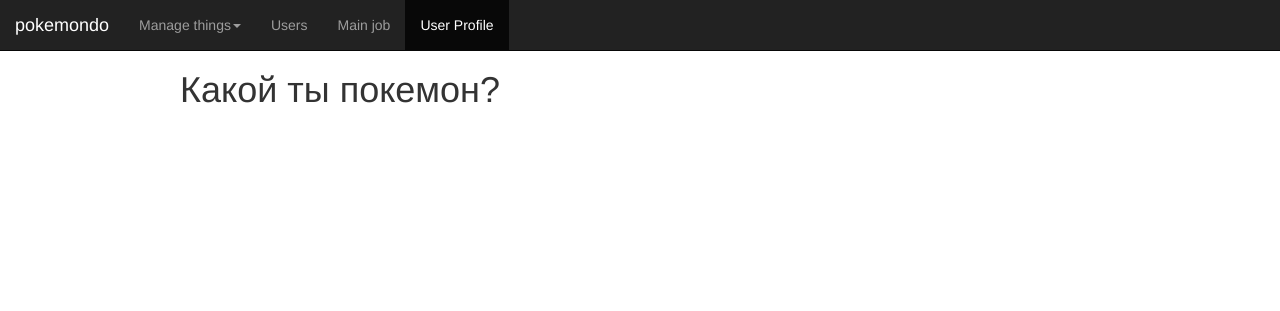
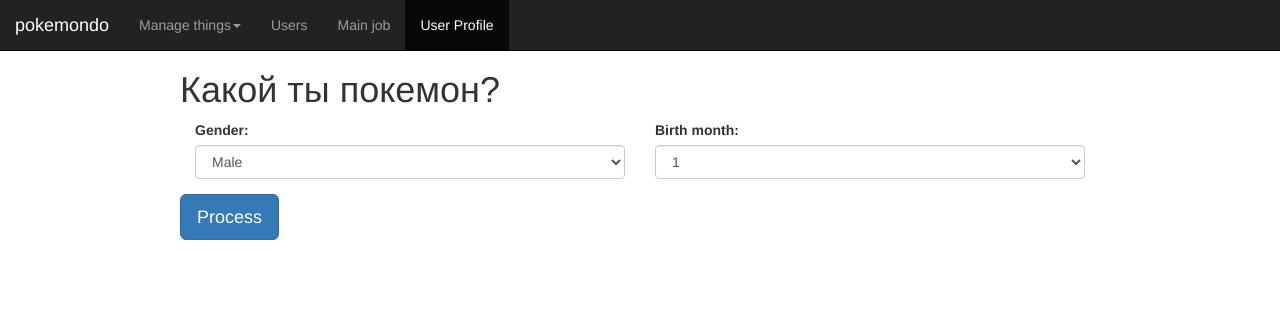
Before and after one commit to OleksiyRudenko/pokemondo, a PHP site: page /profile in a window 1280 px wide. Shown: the top 311 px of the page. Run offline with PHP 8.4, Linux system fonts and the light colour scheme; some libraries are stand-ins or nearby versions.

Commit message:
Add user input UI

```diff
--- a/app/Profile/Profile.view.php
+++ b/app/Profile/Profile.view.php
@@ -1,3 +1,32 @@
+<FORM METHOD="GET">
+    <div class="form-group col-xs-6">
+        <label for="gender">Gender:</label>
+        <select name="gender" class="form-control" id="gender">
+            <?php
+            $options = [
+                'm' =>  'Male',
+                'f' =>  'Female',
+                'x' =>  'Either',
+                'n' =>  'Neutral',
+            ];
+            print selectOptions($options,@$_GET['gender']);
+            ?>
+        </select>
+    </div>
+    <div class="form-group col-xs-6">
+        <label for="birthmonth">Birth month:</label>
+        <select name="birthmonth" class="form-control" id="birthmonth">
+            <?php
+            $options = [];
+            for ($i=1;$i<=12;$i++) $options[$i]=$i;
+            print selectOptions($options,@$_GET['birthmonth']);
+            ?>
+        </select>
+    </div>
+    <div class="form-group">
+        <?=buttonSubmit('Process','Process')?>
+    </div>
+</FORM>
 <?php
 /**
  * Created by PhpStorm.
--- a/app/fn.html.php
+++ b/app/fn.html.php
@@ -55,3 +55,11 @@ function htmlElementSingle($el, $attr='') {
 function tr($tda) {
     return '<tr><td>'.implode('</td><td>',$tda).'</td></tr>';
 }
+
+function selectOptions($options,$selected='') {
+    $opt = [];
+    foreach ($options as $v=>$t) {
+        $opt[] = '<option value="'.$v.'"'.($v==$selected?' SELECTED':'').'>'.$t.'</option>';
+    }
+    return implode("\n",$opt);
+}
```
